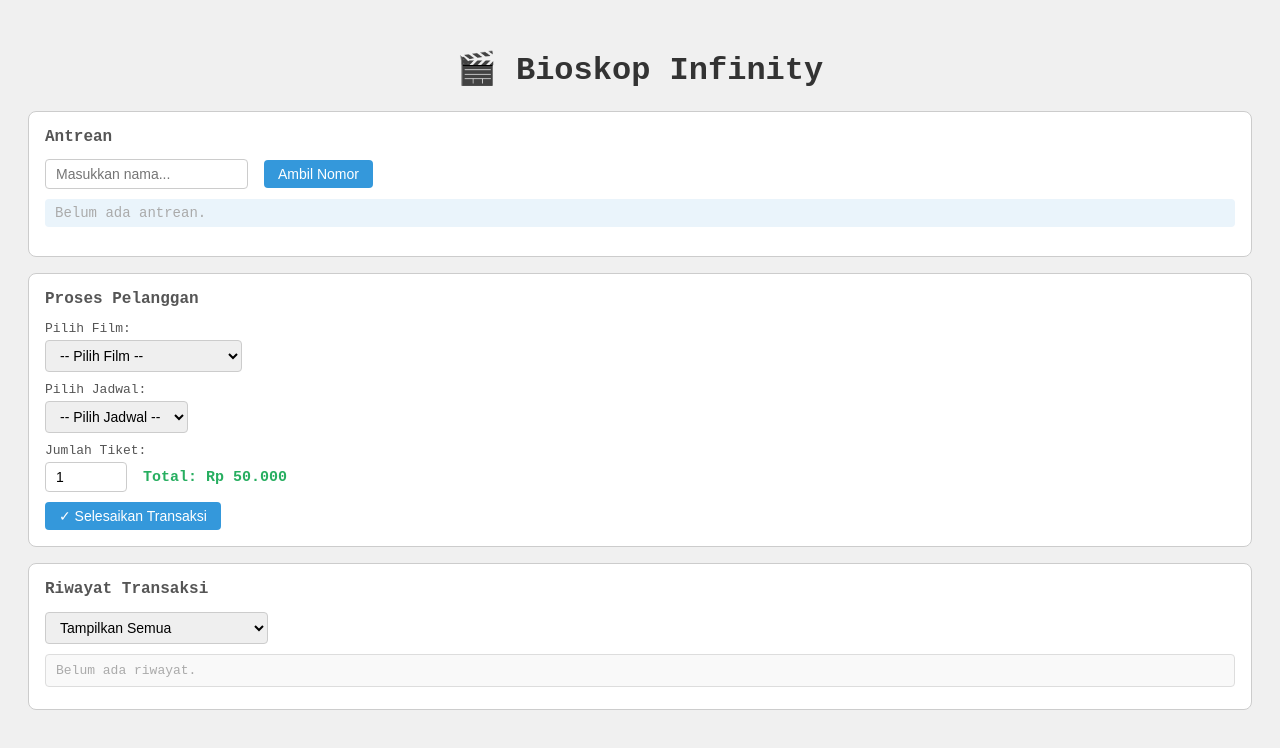
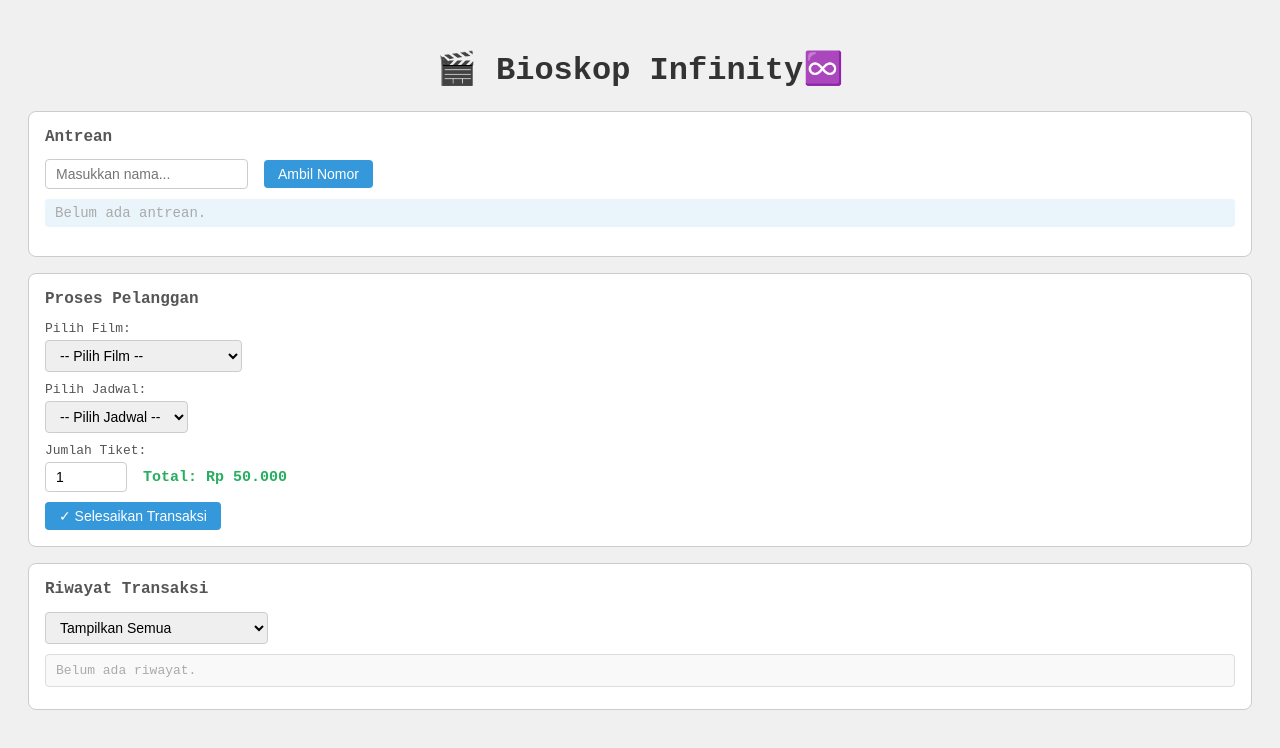
Before and after one commit to ramasdy/web-bioskop-asd, a plain HTML site: page index.html in a window 1280 px wide. Drawn offline with Linux system fonts and the light colour scheme.

Commit message:
Update title to include infinity symbol

```diff
--- a/index.html
+++ b/index.html
@@ -122,7 +122,7 @@
 </head>
 <body>
 
-  <h1>🎬 Bioskop Infinity</h1>
+  <h1>🎬 Bioskop Infinity♾️</h1>
 
   <div class="kotak">
     <h2>Antrean</h2>
```
